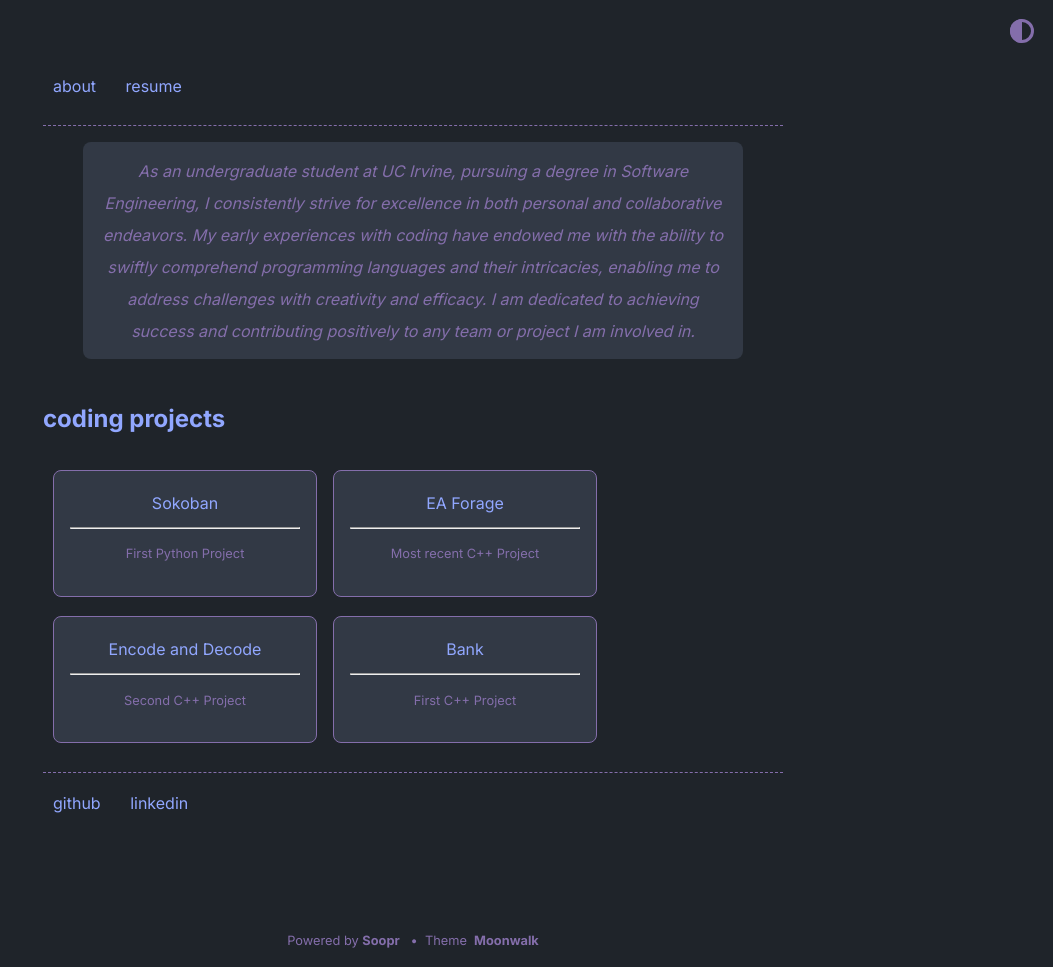
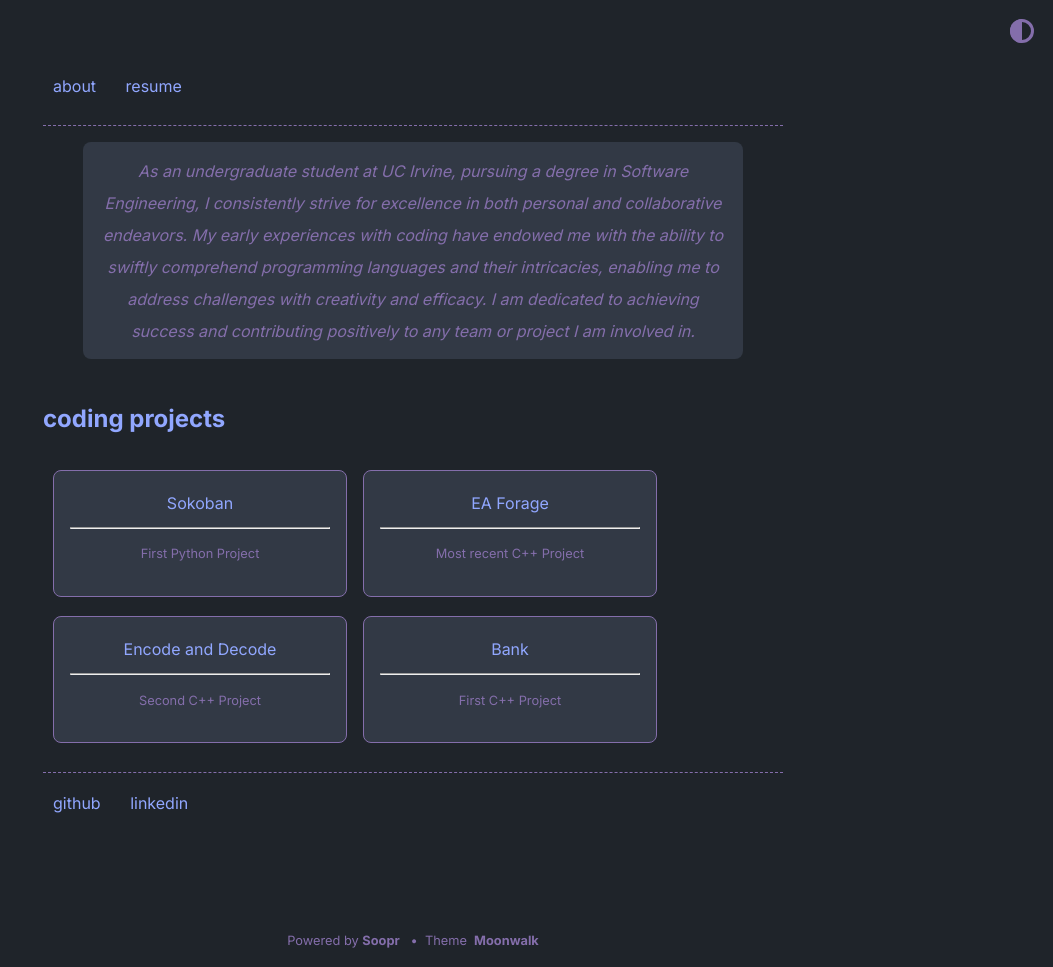
Before and after one commit to jshields06/jshields06.github.io, a Jekyll site: the page built from index.md, in a window 1280 px wide. Shown: the whole page, without its empty margins (227-1280 px from the left). Built offline with Jekyll 4.4.1, drawn with Linux system fonts in a browser that asks for light colours.

Commit message:
update len

```diff
--- a/_sass/list.scss
+++ b/_sass/list.scss
@@ -19,7 +19,7 @@ ul.horizontal-list {
 .card {
     padding: 1em;
     border: 1px var(--text) solid;
-    width:230px;
+    width:260px;
     height: auto;
     text-align: center;
     font-size: 1em;
```
